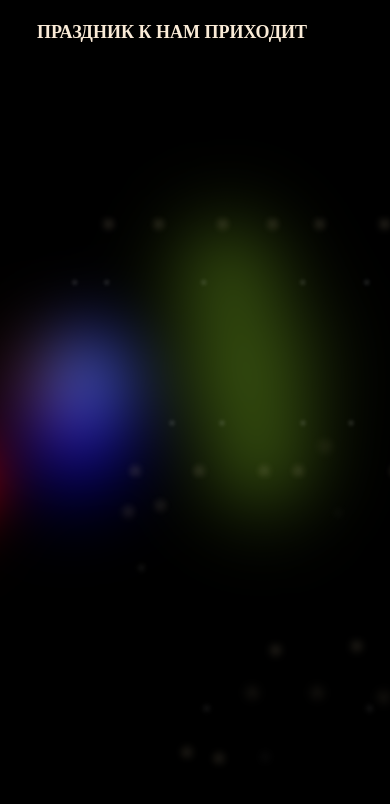
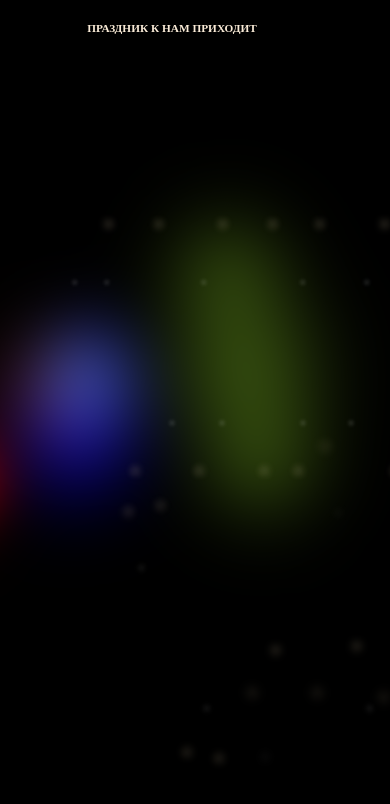
Before and after one commit to AlexGukov44/New-Year-card-2026, a plain HTML site: page index.html in a window 390 px wide. Shown: the top 804 px of the page. Drawn offline with Linux system fonts and the light colour scheme.

Commit message:
pravki 5

```diff
--- a/css/styles.css
+++ b/css/styles.css
@@ -164,7 +164,8 @@ footer {
 
 @media (max-width: 450px) {
     h1 {
-        font-size: 18px;
+        white-space: nowrap;                /* запрещаем перенос */
+        font-size: clamp(9px, 2.9vw, 40px); /* минимум, текущий размер, максимум */
     }
     .s1, .s3 {
         width: 2px;
```
